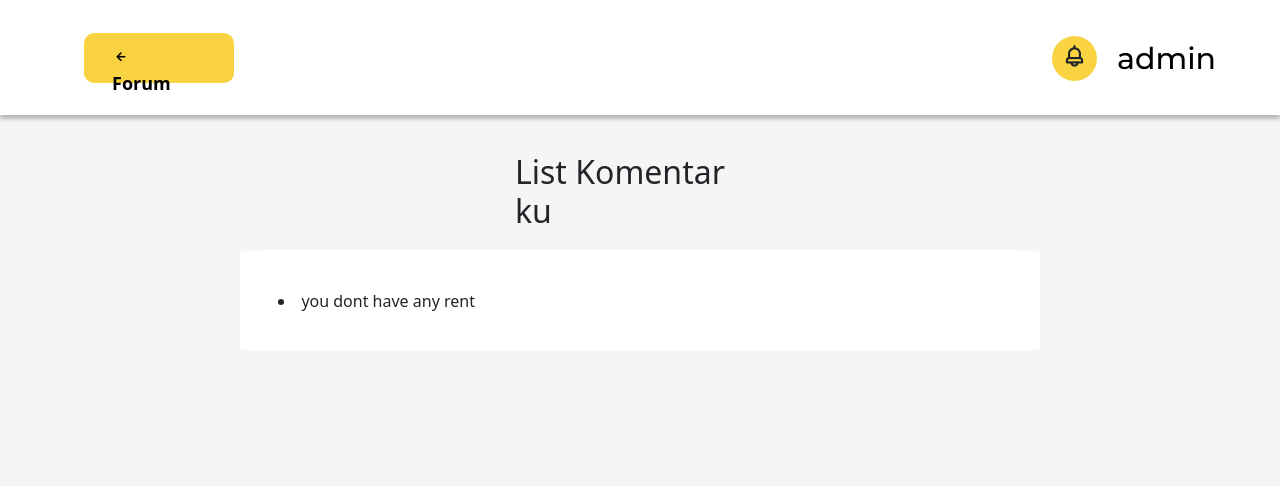
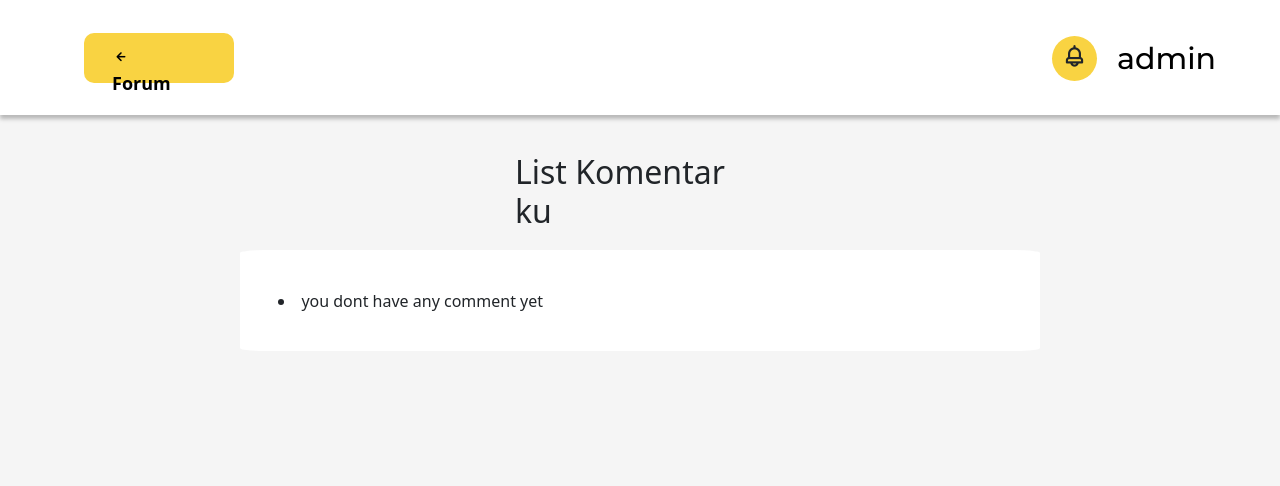
Before and after one commit to aamilham/KontrakanID, a Django app: page /account/profile/1/comment/list in a window 1280 px wide. Shown: the top 486 px of the page. Run offline with Django 4.2, Linux system fonts and the light colour scheme; a user stored in the database is signed in; data comes from the database, SQL or seed files in the repository.

Commit message:
frontend last fix

```diff
--- a/account/templates/account/my_comment.html
+++ b/account/templates/account/my_comment.html
@@ -43,7 +43,7 @@
                         </div>
                     {% endwith %}
                 {% empty %}
-                    <li>you dont have any rent</li>
+                    <li>you dont have any comment yet</li>
                 {% endfor %}
         </div>
 
--- a/forum/templates/forum/rent.html
+++ b/forum/templates/forum/rent.html
@@ -33,7 +33,7 @@
                     <div class="rentTitle">
                         <div class="rentTitleowner">
                             {% if user.profile %}
-                                <img src="{{ user.profile.photo.url }}" alt="" class="photoProfilerent">
+                                <img src="{{ rent.owner.profile.photo.url }}" alt="" class="photoProfilerent">
                             {% else %}
                                 <i class="uil uil-user-circle"></i>
                             {% endif %}
```
